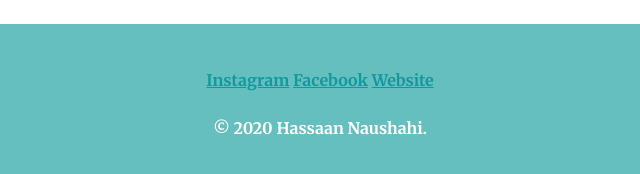
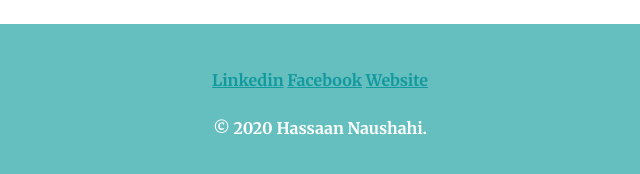
Before and after one commit to HassaanNaushahi/My-Personal-CSS-Website, a plain HTML site: page index.html in a window 1280 px wide. Shown: the part 2525-2699 px from the top of the page, 320-960 px from the left. Drawn offline with Linux system fonts and the light colour scheme.

Commit message:
Update index.html

```diff
--- a/index.html
+++ b/index.html
@@ -49,9 +49,9 @@
 
 
     <div class="bottom-container">
-      <a class="footer-link" href="https://www.instagram/hassaan.naushahi">Instagram</a>
+      <a class="footer-link" href="https://www.linkedin.com/in/hassaan-naushahi-56a9741b2/">Linkedin</a>
       <a class="footer-link" href="https://facebook.com/hassaan.naushahi">Facebook</a>
-      <a class="footer-link" href="https://www.appbrewery.co/">Website</a>
+      <a class="footer-link" href="https://hassaannaushahi.github.io/My-Personal-CSS-Website/">Website</a>
       <p class="trademark">© 2020 Hassaan Naushahi.</p>
     </div>
 
```
